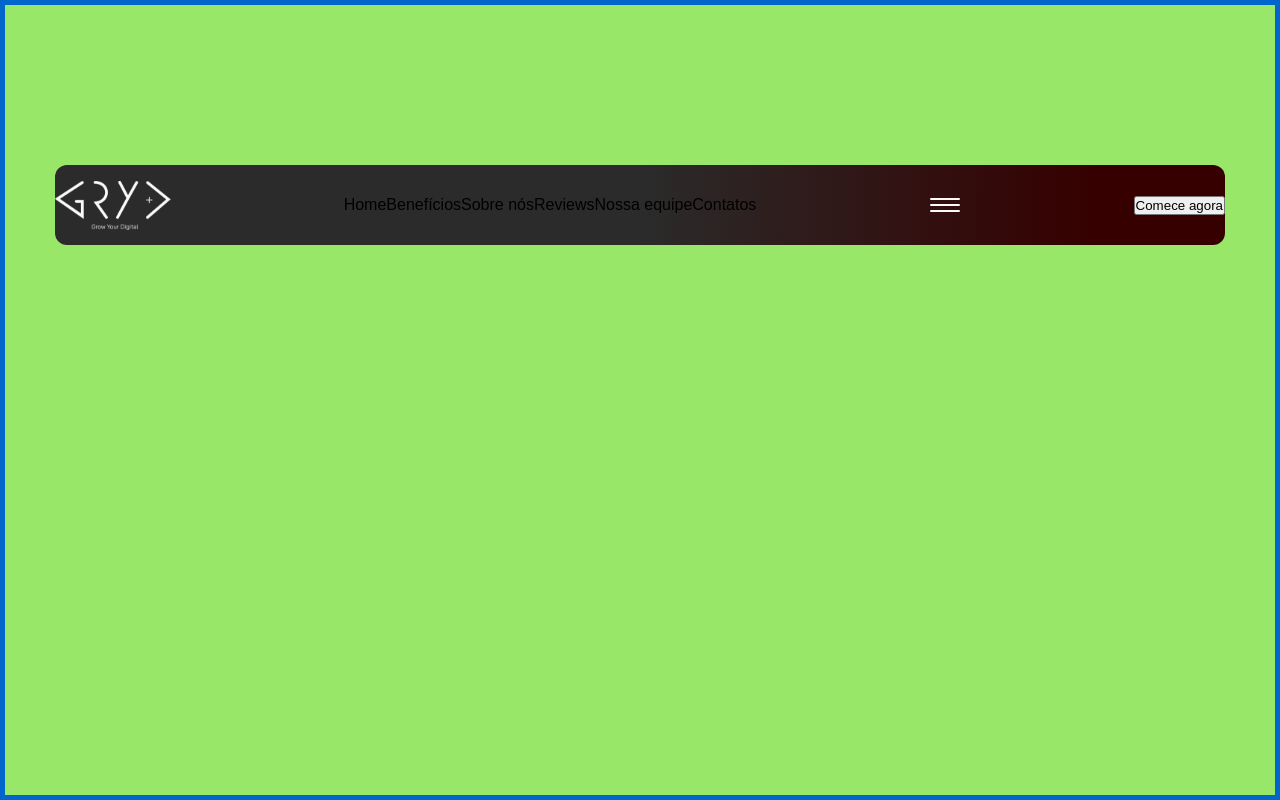
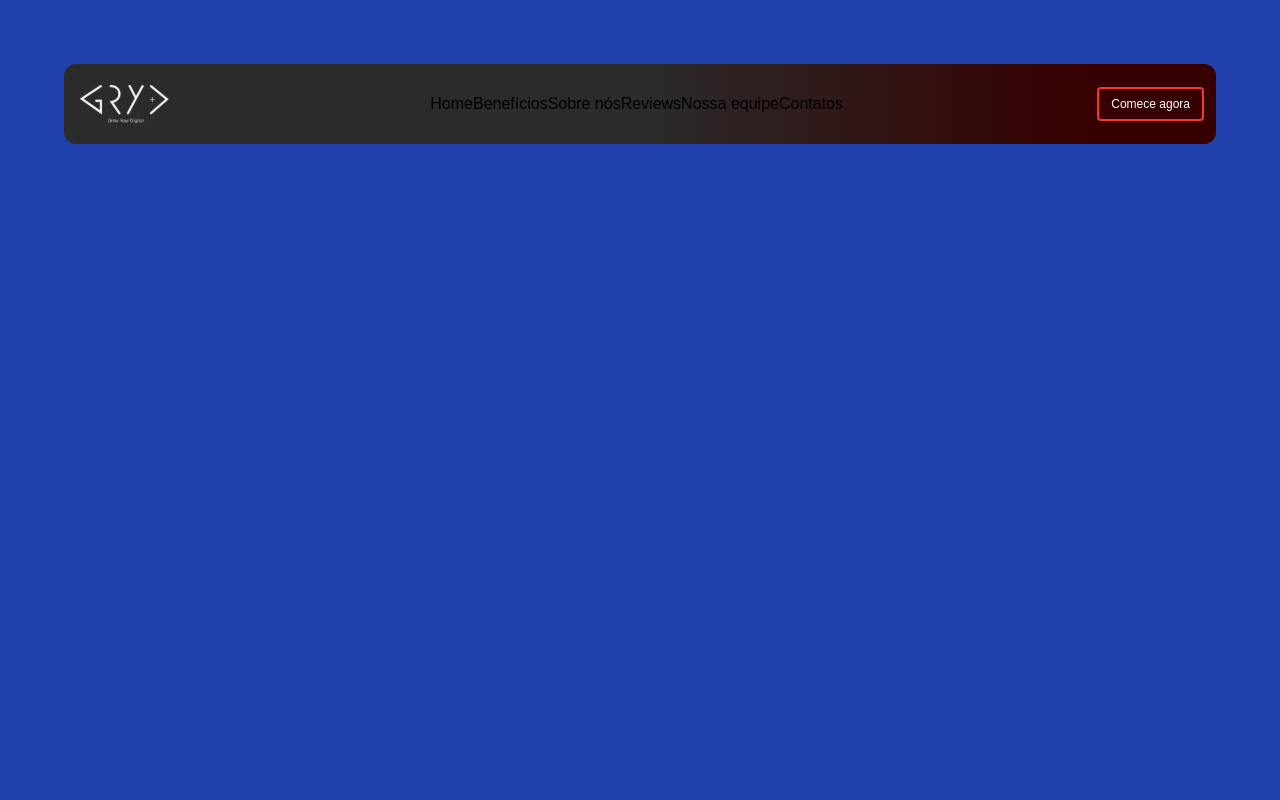
Before and after one commit to juliasier/app-front-gryd, an Angular app in the folder app-front-gryd/: page / in a window 1280 px wide. Built offline with nearby package versions, Linux system fonts and the light colour scheme; a web font is replaced by a local one.

Commit message:
header desktop

```diff
--- a/app-front-gryd/src/app/app.component.scss
+++ b/app-front-gryd/src/app/app.component.scss
@@ -28,39 +28,37 @@ main {
 /* ===== MOBILE (300px - 499px) ===== */
 @media (min-width: 300px) and (max-width: 499px) {
   main {
-    padding: 20px 15px;
     max-width: var(--breakpoint-mobile-max);
     background-color: rgba(164, 66, 9, 0.9);
     border: 5px solid #ff0000;
     margin: 0 auto;
     min-height: 100vh;
+    padding:9%;
   }
+
 }
 
 /* ===== TABLET (500px - 1023px) ===== */
 @media (min-width: 500px) and (max-width: 1023px) {
-  main {
-    padding-top: 130px;
-    padding-left: 30px;
-    padding-right: 30px;
-    max-width: var(--tablet-content-width);
-    background-color: rgba(0, 255, 0, 0.6) ;
-    border: 5px solid #00aa00;
+    main {
+    max-width: var(--breakpoint-mobile-max);
+    background-color: rgba(30, 164, 9, 0.9);
+    border: 5px solid #ff0000;
     margin: 0 auto;
+    min-height: 100vh;
+    padding:2%;
   }
 
 }
 
 /* ===== DESKTOP (1024px - 1440px) ===== */
 @media (min-width: 1024px) and (max-width: 1440px) {
-  main {
-    padding-top: 160px;
-    padding-left: 50px;
-    padding-right: 50px;
-    max-width: var(--desktop-content-width); /* ✅ Variável funciona AQUI */
-    background-color: rgba(86, 216, 5, 0.6) !important;
-    border: 5px solid #0066cc !important;
+   main {
+    max-width: var(--breakpoint-mobile-max);
+    background-color: rgba(9, 45, 164, 0.9);
     margin: 0 auto;
+    min-height: 100vh;
+    padding:5%;
   }
 }
 
--- a/app-front-gryd/src/app/shared/components/header/header.component.html
+++ b/app-front-gryd/src/app/shared/components/header/header.component.html
@@ -9,6 +9,7 @@
         <a (click)="scrollToSection('contato')" style="cursor: pointer;">Contatos</a>
     </nav>
 
+    <div class="btn-header">
     <button class="hamburguer" (click)="toggleMobileMenu()"
     [class.active]="isMobileMenuOpen" aria-label="Menu">
         <span></span>
@@ -18,7 +19,7 @@
 
     <div class="btn-comece">
         <button aria-label="botão: comece agora">Comece agora</button>
-    </div>
+    </div></div>
 </header>
 
 <!-- Sidebar Component -->
--- a/app-front-gryd/src/app/shared/components/header/header.component.scss
+++ b/app-front-gryd/src/app/shared/components/header/header.component.scss
@@ -32,7 +32,8 @@ header {
     border: none;
     cursor: pointer;
     padding: 0;
-    gap: 4px;
+    gap: 6px;
+    margin: 1px;
 
     span {
       display: block;
@@ -44,6 +45,24 @@ header {
       border-radius: 1px;
     }
   }
+
+       .btn-comece button {
+        background-color: transparent;
+        border: 2px solid #F43535;
+        border-radius: 4px;
+        padding: 8px 12px;
+        color: #fff;
+        font-size: 0.75rem;
+        font-weight: 500;
+
+      }
+
+      .btn-comece button:hover {
+        color: #fff;
+        transition: 0.3s;
+        opacity: 0.8;
+
+      }
 }
 
 /* ===== MOBILE (350px - 499px) ===== */
@@ -61,36 +80,49 @@ header {
       display: none;
     }
 
-
-
   }
 }
 
 /* ===== TABLET (500px - 1023px) ===== */
 @media (min-width: 500px) and (max-width: 1023px) {
-  main {
-    padding-top: 130px;
-    padding-left: 30px;
-    padding-right: 30px;
-    max-width: var(--tablet-content-width);
-    background-color: rgba(0, 255, 0, 0.6);
-    border: 5px solid #00aa00;
-    margin: 0 auto;
+  header {
+    padding: 24px 12px;
+
+    img {
+      width: 80px;
+      padding: 4px;
+    }
+
+    nav {
+      display: none;
+    }
+
+    .btn-header {
+      display: flex;
+      justify-content: center;
+      align-items: center;
+      gap: 1rem;
+      padding-right: 1rem;
+
+
+    }
   }
-
 }
 
 /* ===== DESKTOP (1024px - 1440px) ===== */
 @media (min-width: 1024px) and (max-width: 1440px) {
-  main {
-    padding-top: 160px;
-    padding-left: 50px;
-    padding-right: 50px;
-    max-width: var(--desktop-content-width);
-    /* ✅ Variável funciona AQUI */
-    background-color: rgba(86, 216, 5, 0.6) !important;
-    border: 5px solid #0066cc !important;
-    margin: 0 auto;
+ header {
+    padding: 24px 12px;
+
+    img {
+      width: 100px;
+      padding: 4px;
+    }
+
+   .hamburguer {
+      display: none;
+    }
+
   }
 }
 
--- a/app-front-gryd/src/app/shared/components/sidebar/sidebar.component.scss
+++ b/app-front-gryd/src/app/shared/components/sidebar/sidebar.component.scss
@@ -202,4 +202,5 @@
 .sidebar.open {
   animation: slideInRight 0.4s cubic-bezier(0.25, 0.8, 0.25, 1);
   padding: 20px 30px;
+  height: 100vh;
 }
```
